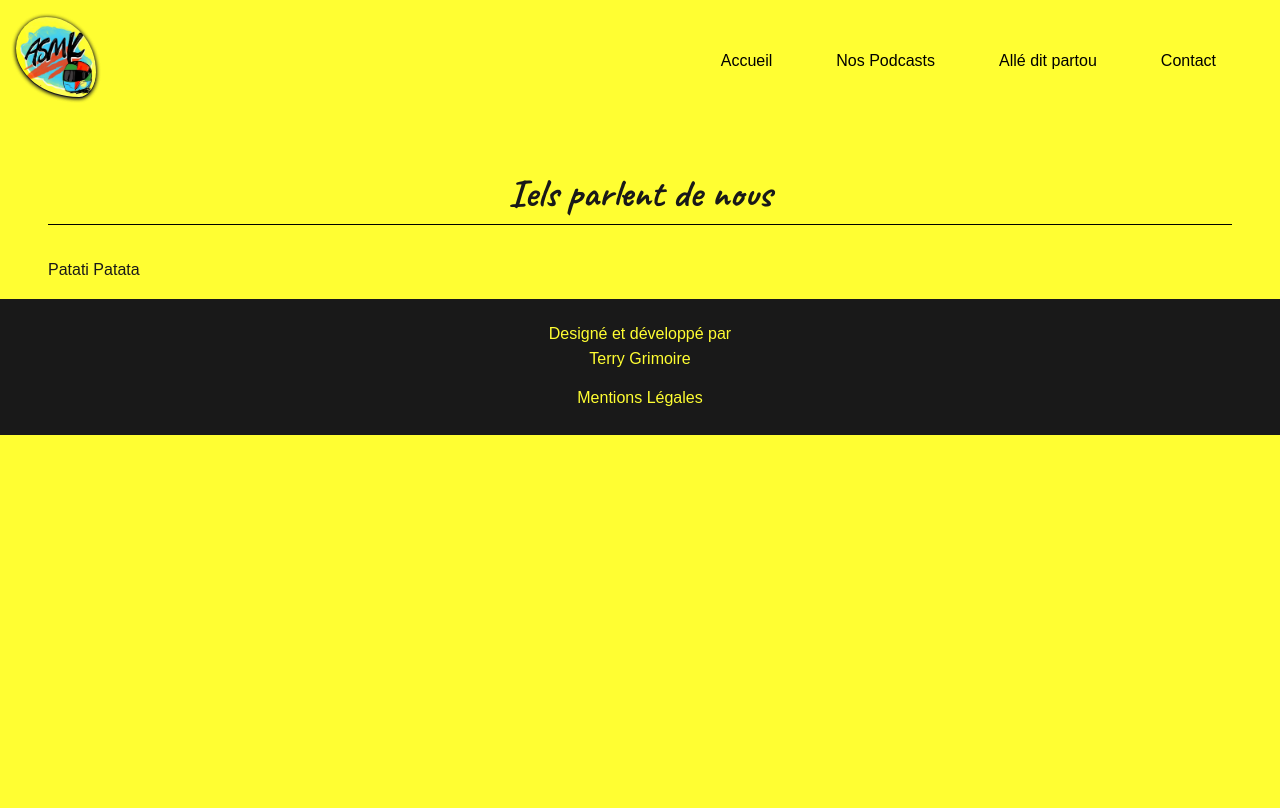
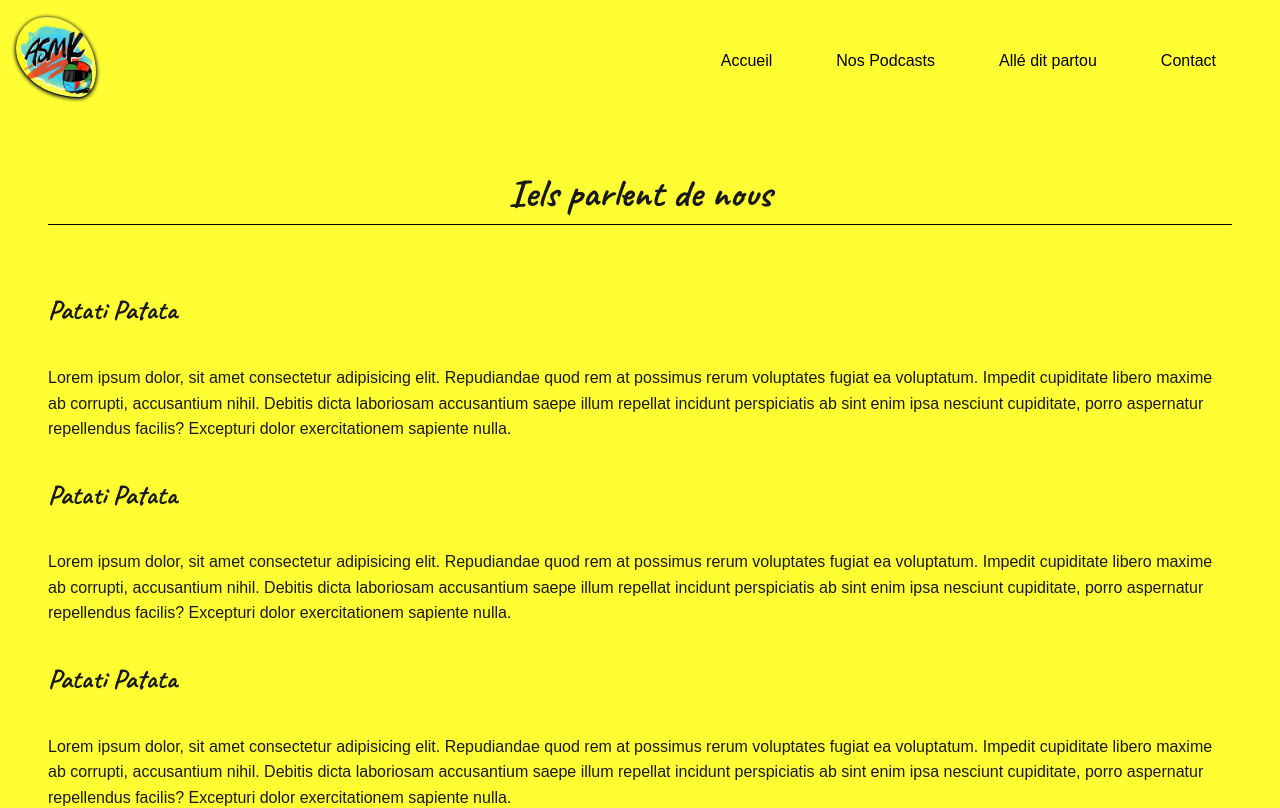
Before and after one commit to TerryGrimoire/ASMK, a React (Vite) app: page /Fans in a window 1280 px wide. Shown: the top 808 px of the page. Built offline with nearby package versions, Linux system fonts and the light colour scheme.

Commit message:
adding lorem in fans page

```diff
--- a/src/pages/Fans.jsx
+++ b/src/pages/Fans.jsx
@@ -4,7 +4,40 @@ function Fans() {
   return (
     <main>
       <h1>Iels parlent de nous</h1>
-      <p>Patati Patata</p>
+      <article className="flex-col">
+        <h2>Patati Patata</h2>
+        <p>
+          Lorem ipsum dolor, sit amet consectetur adipisicing elit. Repudiandae
+          quod rem at possimus rerum voluptates fugiat ea voluptatum. Impedit
+          cupiditate libero maxime ab corrupti, accusantium nihil. Debitis dicta
+          laboriosam accusantium saepe illum repellat incidunt perspiciatis ab
+          sint enim ipsa nesciunt cupiditate, porro aspernatur repellendus
+          facilis? Excepturi dolor exercitationem sapiente nulla.
+        </p>
+      </article>
+
+      <article className="flex-col">
+        <h2>Patati Patata</h2>
+        <p>
+          Lorem ipsum dolor, sit amet consectetur adipisicing elit. Repudiandae
+          quod rem at possimus rerum voluptates fugiat ea voluptatum. Impedit
+          cupiditate libero maxime ab corrupti, accusantium nihil. Debitis dicta
+          laboriosam accusantium saepe illum repellat incidunt perspiciatis ab
+          sint enim ipsa nesciunt cupiditate, porro aspernatur repellendus
+          facilis? Excepturi dolor exercitationem sapiente nulla.
+        </p>
+      </article>
+      <article className="flex-col">
+        <h2>Patati Patata</h2>
+        <p>
+          Lorem ipsum dolor, sit amet consectetur adipisicing elit. Repudiandae
+          quod rem at possimus rerum voluptates fugiat ea voluptatum. Impedit
+          cupiditate libero maxime ab corrupti, accusantium nihil. Debitis dicta
+          laboriosam accusantium saepe illum repellat incidunt perspiciatis ab
+          sint enim ipsa nesciunt cupiditate, porro aspernatur repellendus
+          facilis? Excepturi dolor exercitationem sapiente nulla.
+        </p>
+      </article>
     </main>
   );
 }
```
